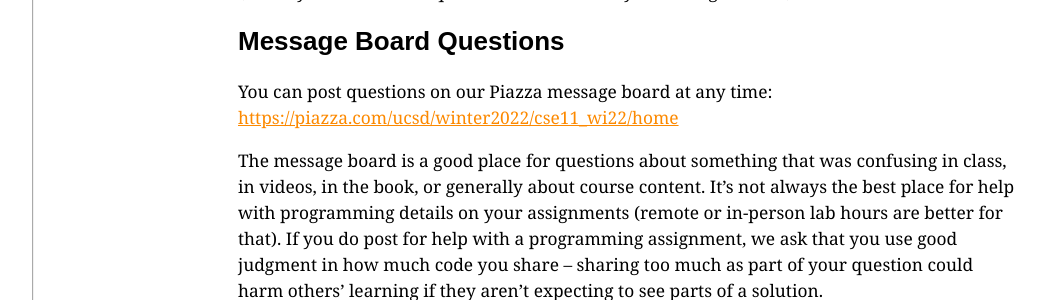
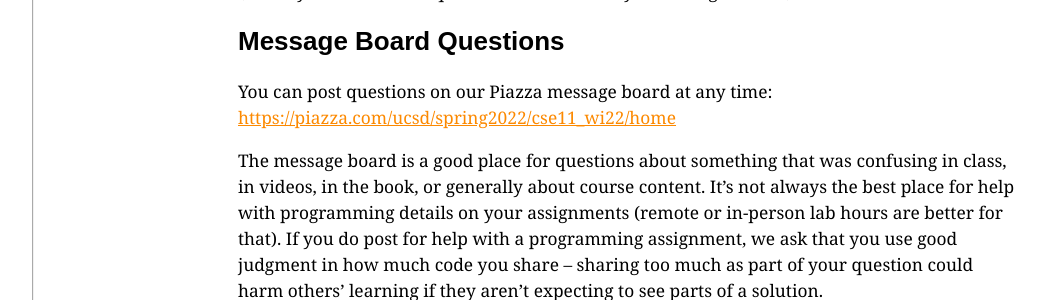
Before and after one commit to ucsd-cse11-sp22/ucsd-cse11-sp22.github.io, a Jekyll site: the page built from staff-and-help.md, in a window 1280 px wide and 900 px high, scrolled down 552 px. Shown: the part 155-455 px from the top of the window, without its empty margins (56-1101 px from the left). Built offline with Jekyll 4.4.1, drawn with Linux system fonts in a browser that asks for light colours; part of the change alters nothing that is shown.

Commit message:
Update staff-and-help.md

```diff
--- a/staff-and-help.md
+++ b/staff-and-help.md
@@ -28,7 +28,7 @@ address (but any course related questions should ideally be through Piazza).
 ## Message Board Questions
 
 You can post questions on our Piazza message board at any time:
-[https://piazza.com/ucsd/winter2022/cse11_wi22/home](https://piazza.com/ucsd/winter2022/cse11_wi22/home)
+[https://piazza.com/ucsd/spring2022/cse11_wi22/home](https://piazza.com/ucsd/spring2022/cse11_wi22/home)
 
 The message board is a good place for questions about something that was
 confusing in class, in videos, in the book, or generally about course content.
```
